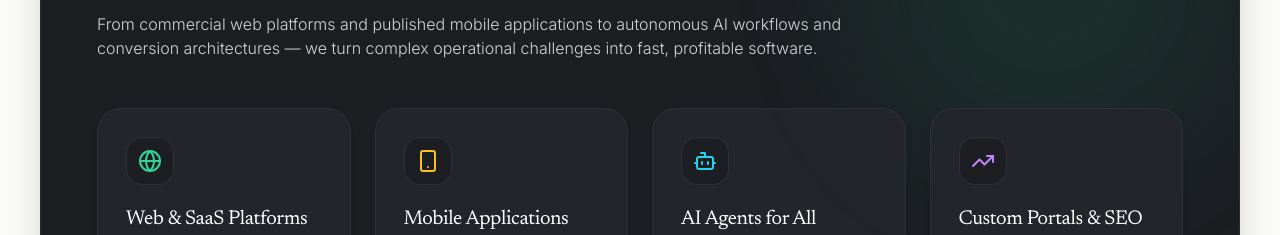
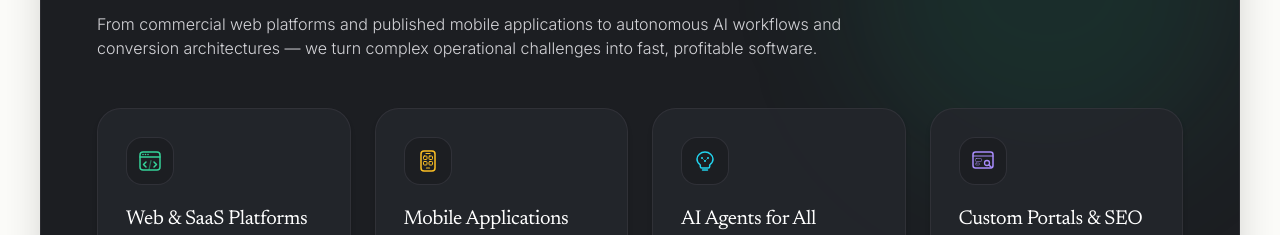
Before and after one commit to harshsomankar123-tech/NO-ONE, a React (Vite) app: page / in a window 1280 px wide. Shown: the part 2360-2595 px from the top of the page. Built offline with nearby package versions, Linux system fonts and the light colour scheme.

Commit message:
Replace generic Lucide icons with custom hand-crafted SVGs for service cards

```diff
--- a/src/components/DoctorsFoundersSection.tsx
+++ b/src/components/DoctorsFoundersSection.tsx
@@ -1,5 +1,5 @@
 import React from 'react';
-import { Globe, Smartphone, Bot, TrendingUp, Phone } from 'lucide-react';
+import { Phone } from 'lucide-react';
 
 interface ServicesSectionProps {
   onOpenSchedule: () => void;
@@ -38,8 +38,17 @@ export const DoctorsFoundersSection: React.FC<ServicesSectionProps> = ({ onOpenS
               {/* Service 1: Web & SaaS Platforms */}
               <div className="bg-[#24262c]/90 rounded-3xl p-6 sm:p-7 border border-zinc-700/50 flex flex-col justify-between shadow-md hover:border-zinc-600/70 transition-all">
                 <div>
-                  <div className="w-12 h-12 rounded-2xl bg-[#1c1e22] border border-zinc-700/60 flex items-center justify-center text-emerald-400 mb-5 shadow-xs">
-                    <Globe className="w-6 h-6" />
+                  <div className="w-12 h-12 rounded-2xl bg-[#1c1e22] border border-zinc-700/60 flex items-center justify-center mb-5 shadow-xs">
+                    <svg viewBox="0 0 24 24" className="w-6 h-6" fill="none" strokeLinecap="round" strokeLinejoin="round">
+                      <rect x="2" y="3" width="20" height="18" rx="3" stroke="#34d399" strokeWidth="1.5" />
+                      <path d="M2 8h20" stroke="#34d399" strokeWidth="1.5" />
+                      <circle cx="5" cy="5.5" r="0.8" fill="#34d399" />
+                      <circle cx="7.5" cy="5.5" r="0.8" fill="#34d399" />
+                      <circle cx="10" cy="5.5" r="0.8" fill="#34d399" />
+                      <path d="M8 13l-2.5 2.5L8 18" stroke="#34d399" strokeWidth="1.5" />
+                      <path d="M16 13l2.5 2.5L16 18" stroke="#34d399" strokeWidth="1.5" />
+                      <path d="M13 11.5l-2 9" stroke="#34d399" strokeWidth="1.2" opacity="0.5" />
+                    </svg>
                   </div>
                   <h3 className="text-xl font-serif text-white mb-2">Web &amp; SaaS Platforms</h3>
                   <p className="text-xs text-zinc-300 font-light leading-relaxed mb-4">
@@ -54,8 +63,16 @@ export const DoctorsFoundersSection: React.FC<ServicesSectionProps> = ({ onOpenS
               {/* Service 2: Mobile App Development */}
               <div className="bg-[#24262c]/90 rounded-3xl p-6 sm:p-7 border border-zinc-700/50 flex flex-col justify-between shadow-md hover:border-zinc-600/70 transition-all">
                 <div>
-                  <div className="w-12 h-12 rounded-2xl bg-[#1c1e22] border border-zinc-700/60 flex items-center justify-center text-amber-400 mb-5 shadow-xs">
-                    <Smartphone className="w-6 h-6" />
+                  <div className="w-12 h-12 rounded-2xl bg-[#1c1e22] border border-zinc-700/60 flex items-center justify-center mb-5 shadow-xs">
+                    <svg viewBox="0 0 24 24" className="w-6 h-6" fill="none" strokeLinecap="round" strokeLinejoin="round">
+                      <rect x="5" y="2" width="14" height="20" rx="3" stroke="#fbbf24" strokeWidth="1.5" />
+                      <path d="M10 4.5h4" stroke="#fbbf24" strokeWidth="1.2" />
+                      <rect x="7.5" y="7" width="3.5" height="3.5" rx="0.8" stroke="#fbbf24" strokeWidth="1" />
+                      <rect x="13" y="7" width="3.5" height="3.5" rx="0.8" stroke="#fbbf24" strokeWidth="1" />
+                      <rect x="7.5" y="12.5" width="3.5" height="3.5" rx="0.8" stroke="#fbbf24" strokeWidth="1" />
+                      <rect x="13" y="12.5" width="3.5" height="3.5" rx="0.8" stroke="#fbbf24" strokeWidth="1" />
+                      <path d="M10.5 19h3" stroke="#fbbf24" strokeWidth="1.2" />
+                    </svg>
                   </div>
                   <h3 className="text-xl font-serif text-white mb-2">Mobile Applications</h3>
                   <p className="text-xs text-zinc-300 font-light leading-relaxed mb-4">
@@ -70,8 +87,16 @@ export const DoctorsFoundersSection: React.FC<ServicesSectionProps> = ({ onOpenS
               {/* Service 3: AI Agents for All Problems */}
               <div className="bg-[#24262c]/90 rounded-3xl p-6 sm:p-7 border border-zinc-700/50 flex flex-col justify-between shadow-md hover:border-zinc-600/70 transition-all">
                 <div>
-                  <div className="w-12 h-12 rounded-2xl bg-[#1c1e22] border border-zinc-700/60 flex items-center justify-center text-cyan-400 mb-5 shadow-xs">
-                    <Bot className="w-6 h-6" />
+                  <div className="w-12 h-12 rounded-2xl bg-[#1c1e22] border border-zinc-700/60 flex items-center justify-center mb-5 shadow-xs">
+                    <svg viewBox="0 0 24 24" className="w-6 h-6" fill="none" strokeLinecap="round" strokeLinejoin="round">
+                      <path d="M12 3C7.5 3 4 6.5 4 10c0 2.2 1.1 4.1 2.8 5.3.3.2.5.6.5 1v1.2c0 .8.7 1.5 1.5 1.5h6.4c.8 0 1.5-.7 1.5-1.5v-1.2c0-.4.2-.8.5-1C18.9 14.1 20 12.2 20 10c0-3.5-3.5-7-8-7z" stroke="#22d3ee" strokeWidth="1.5" />
+                      <path d="M9.5 21h5" stroke="#22d3ee" strokeWidth="1.5" />
+                      <circle cx="9" cy="9" r="1" fill="#22d3ee" />
+                      <circle cx="15" cy="9" r="1" fill="#22d3ee" />
+                      <circle cx="12" cy="12" r="1" fill="#22d3ee" />
+                      <path d="M9 9l3 3" stroke="#22d3ee" strokeWidth="0.8" opacity="0.6" />
+                      <path d="M15 9l-3 3" stroke="#22d3ee" strokeWidth="0.8" opacity="0.6" />
+                    </svg>
                   </div>
                   <h3 className="text-xl font-serif text-white mb-2">AI Agents for All Problems</h3>
                   <p className="text-xs text-zinc-300 font-light leading-relaxed mb-4">
@@ -86,8 +111,15 @@ export const DoctorsFoundersSection: React.FC<ServicesSectionProps> = ({ onOpenS
               {/* Service 4: Custom Portals & SEO */}
               <div className="bg-[#24262c]/90 rounded-3xl p-6 sm:p-7 border border-zinc-700/50 flex flex-col justify-between shadow-md hover:border-zinc-600/70 transition-all">
                 <div>
-                  <div className="w-12 h-12 rounded-2xl bg-[#1c1e22] border border-zinc-700/60 flex items-center justify-center text-purple-400 mb-5 shadow-xs">
-                    <TrendingUp className="w-6 h-6" />
+                  <div className="w-12 h-12 rounded-2xl bg-[#1c1e22] border border-zinc-700/60 flex items-center justify-center mb-5 shadow-xs">
+                    <svg viewBox="0 0 24 24" className="w-6 h-6" fill="none" strokeLinecap="round" strokeLinejoin="round">
+                      <rect x="2" y="3" width="20" height="16" rx="2.5" stroke="#a78bfa" strokeWidth="1.5" />
+                      <path d="M2 7h20" stroke="#a78bfa" strokeWidth="1.2" />
+                      <rect x="4.5" y="9.5" width="6" height="3" rx="0.8" stroke="#a78bfa" strokeWidth="1" opacity="0.5" />
+                      <rect x="4.5" y="14" width="4" height="2" rx="0.8" stroke="#a78bfa" strokeWidth="1" opacity="0.5" />
+                      <circle cx="16" cy="14" r="2.5" stroke="#a78bfa" strokeWidth="1.3" />
+                      <path d="M18 16l2.5 2.5" stroke="#a78bfa" strokeWidth="1.5" />
+                    </svg>
                   </div>
                   <h3 className="text-xl font-serif text-white mb-2">Custom Portals &amp; SEO</h3>
                   <p className="text-xs text-zinc-300 font-light leading-relaxed mb-4">
```
